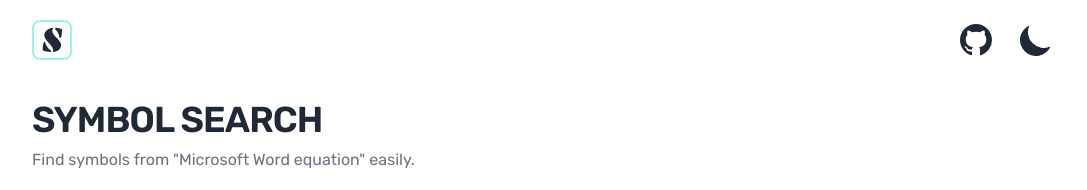
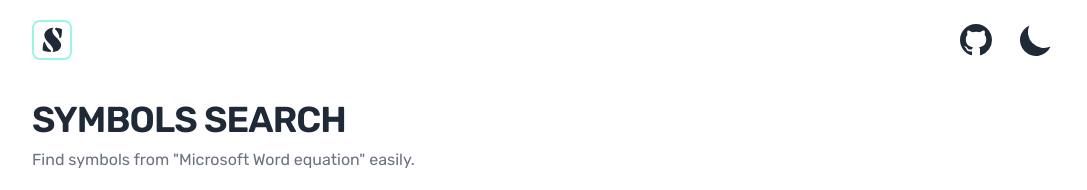
Before and after one commit to farhan2077/symbols-search, a Next.js app: page / in a window 1280 px wide. Shown: the top 190 px of the page, without its empty margins (96-1183 px from the left). Built offline with nearby package versions, Linux system fonts and the light colour scheme.

Commit message:
fix: project name update

```diff
--- a/pages/_app.js
+++ b/pages/_app.js
@@ -7,7 +7,7 @@ function MyApp({ Component, pageProps }) {
   return (
     <>
       <Head>
-        <title>Symbol Search</title>
+        <title>Symbols Search</title>
         <meta charSet="utf-8" />
         <meta name="theme-color" content="#5EEAD4" />
         <meta
--- a/pages/index.js
+++ b/pages/index.js
@@ -132,7 +132,7 @@ export default function Home({ symbols }) {
       {/* hero */}
       <section className="my-10">
         <p className="text-4xl font-semibold tracking-tight text-gray-800 uppercase dark:text-white">
-          Symbol search
+          Symbols search
         </p>
         <p className="mt-2 text-gray-500 dark:text-gray-400">
           Find symbols from "Microsoft Word equation" easily.
```
